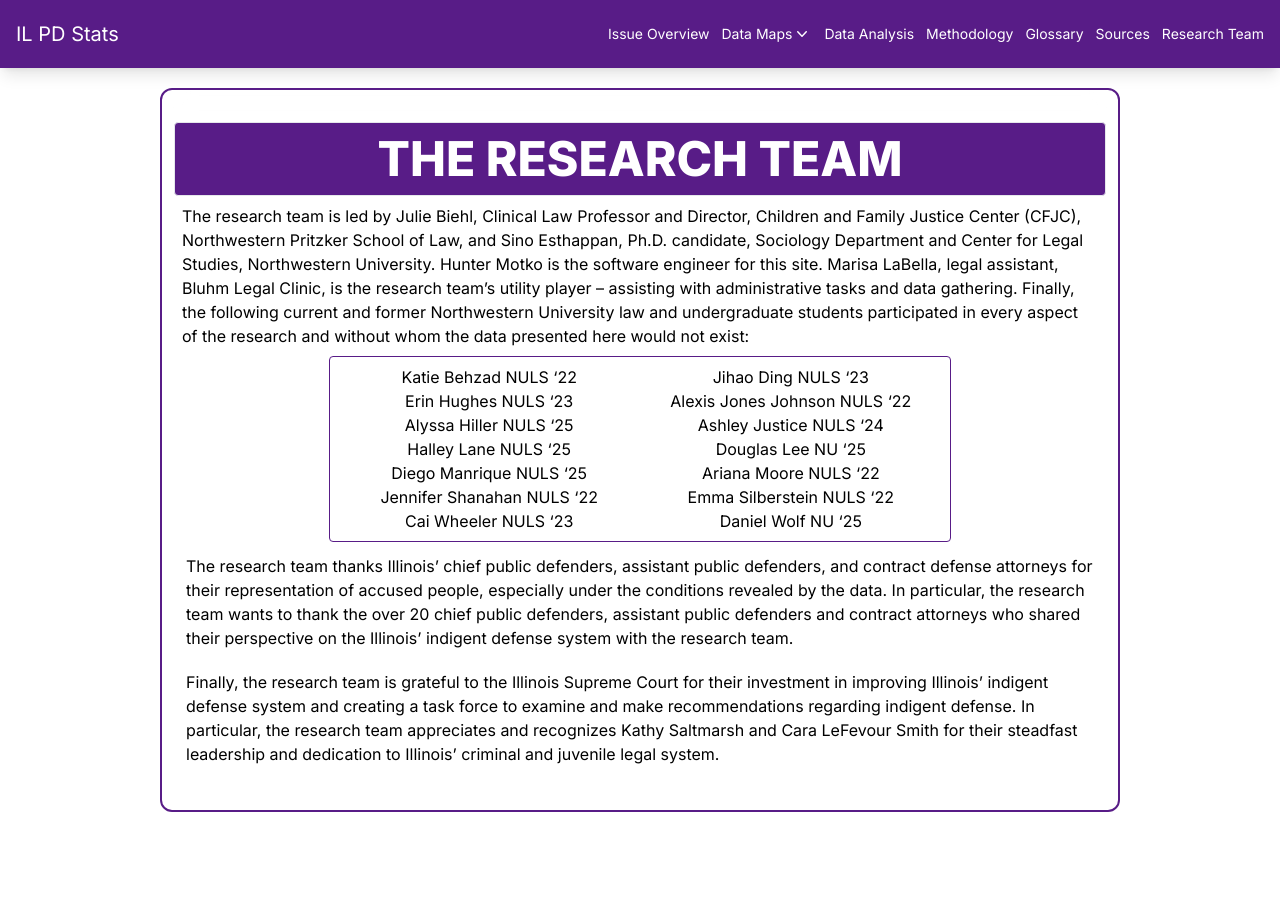
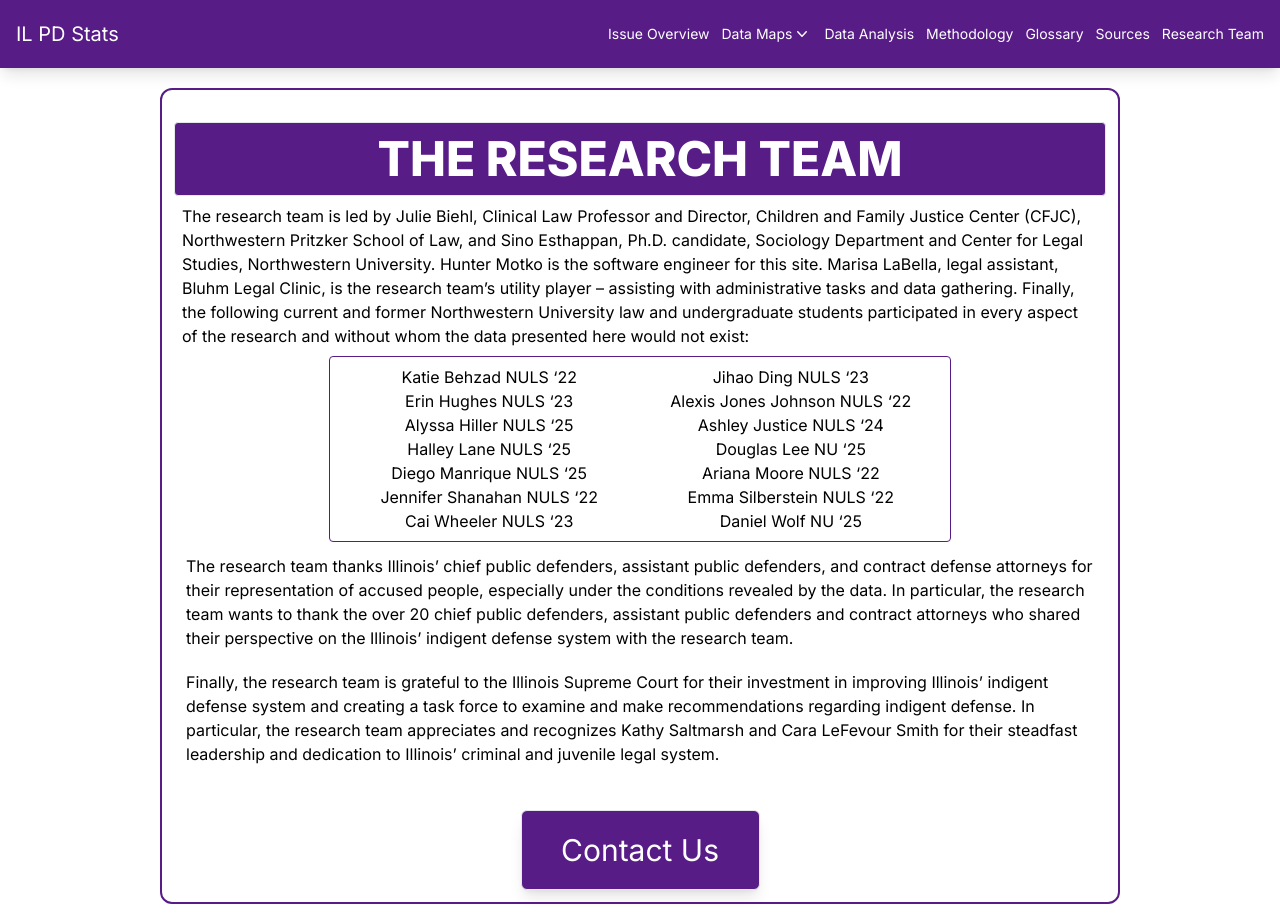
Before and after one commit to hunterMotko/il_pd_st, a Next.js app: page /team in a window 1280 px wide. Before the commit the page ends 832 px from the top, so only its background shows below. Built offline with nearby package versions, Linux system fonts and the light colour scheme.

Commit message:
trailling slash and contact

```diff
--- a/next.config.mjs
+++ b/next.config.mjs
@@ -1,4 +1,6 @@
 /** @type {import('next').NextConfig} */
-const nextConfig = {};
+const nextConfig = {
+  trailingSlash: true,
+};
 
 export default nextConfig;
--- a/src/app/team/page.tsx
+++ b/src/app/team/page.tsx
@@ -1,4 +1,5 @@
 import GlassPane from "@/components/common/GlassPane"
+import Link from "next/link"
 
 export default function Team() {
   const data = {
@@ -48,6 +49,15 @@ export default function Team() {
           {endContent}
         </p>
       </div>
+
+      <Link href="mailto:illinoispublicdefensestudy@gmail.com"
+        className={`h-20 w-1/4 md:4/5 mx-auto my-3 shadow-lg bg-purple-900 text-white text-center text-3xl
+          flex justify-center items-center
+          hover:bg-white hover:text-purple-900 hover:shadow-sm hover:border-2 hover:border-purple-900 border rounded-md duration-300
+        `}
+      >
+        Contact Us
+      </Link>
     </GlassPane>
   )
 }
```
